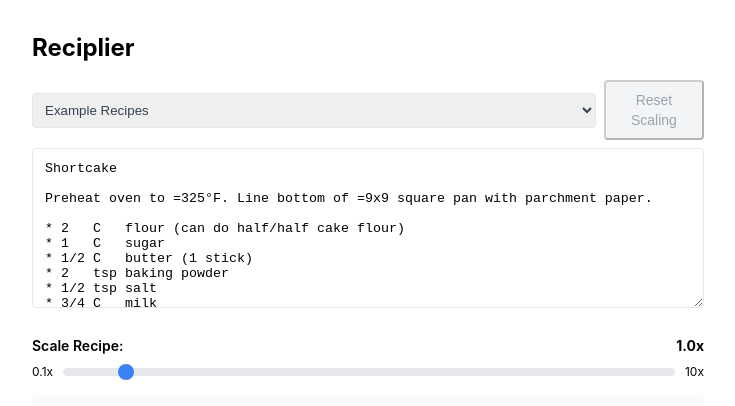
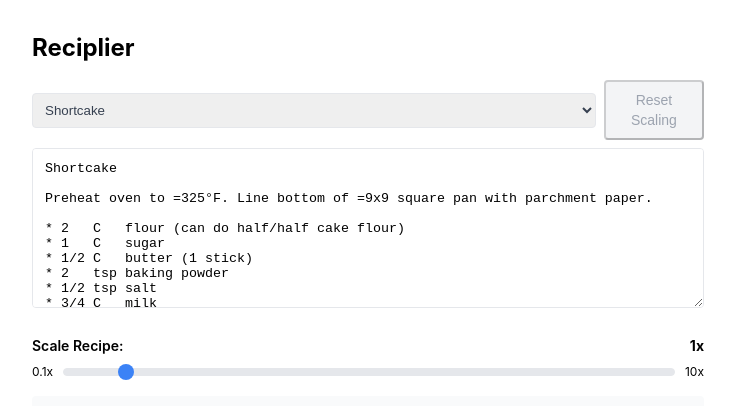
Before and after one commit to dreeves/reciplier, a React (Create React App) app: page / in a window 1280 px wide. Shown: the top 406 px of the page, without its empty margins (272-1007 px from the left). Built offline with nearby package versions, Linux system fonts and the light colour scheme.

Commit message:
Improve dropdown and scale number decimal places

```diff
--- a/src/Reciplier.js
+++ b/src/Reciplier.js
@@ -1,5 +1,17 @@
 import React, { useState, useEffect } from 'react';
 import styles from './Reciplier.module.css'; // Import the CSS module
+
+// Helper function to format numbers for display
+const formatDisplayNumber = (num) => {
+  if (typeof num !== 'number' || isNaN(num)) {
+    return ''; // Or some other placeholder for invalid numbers
+  }
+  let formatted = num.toFixed(4).replace(/\.?0+$/, '');
+  if (formatted.endsWith('.')) {
+    formatted = formatted.slice(0, -1);
+  }
+  return formatted;
+};
 
 const RecipeScaler = () => {
   const [recipeText, setRecipeText] = useState('');
@@ -8,27 +20,7 @@ const RecipeScaler = () => {
   const [scalingFactor, setScalingFactor] = useState(1);
   const [activeField, setActiveField] = useState(null);
   const [editingValue, setEditingValue] = useState('');
-
-  // Default recipe and examples
-  const defaultRecipe = `Shortcake
-
-Preheat oven to =325°F. Line bottom of =9x9 square pan with parchment paper.
-
-* 2   C   flour (can do half/half cake flour)
-* 1   C   sugar
-* 1/2 C   butter (1 stick)
-* 2   tsp baking powder
-* 1/2 tsp salt
-* 3/4 C   milk
-* 1   tsp vanilla
-
-Mix together dry ingredients. Add cold butter cut up into pieces and then cut into the flour as for making pastry, until it resembles coarse crumbs.
-
-Add milk and vanilla and mix well.
-
-Pour into the prepared cake pan, spread evenly.
-
-Bake =30 to =40 minutes @ =325°F`;
+  const [currentExampleKey, setCurrentExampleKey] = useState("Shortcake"); // To track selected example
 
 // Pancakes (according to Claude)
 //
@@ -47,7 +39,26 @@ Bake =30 to =40 minutes @ =325°F`;
 
   // Example recipes
   const exampleRecipes = {
-    "": "",
+    "Shortcake": `\
+Shortcake
+
+Preheat oven to =325°F. Line bottom of =9x9 square pan with parchment paper.
+
+* 2   C   flour (can do half/half cake flour)
+* 1   C   sugar
+* 1/2 C   butter (1 stick)
+* 2   tsp baking powder
+* 1/2 tsp salt
+* 3/4 C   milk
+* 1   tsp vanilla
+
+Mix together dry ingredients. Add cold butter cut up into pieces and then cut into the flour as for making pastry, until it resembles coarse crumbs.
+
+Add milk and vanilla and mix well.
+
+Pour into the prepared cake pan, spread evenly.
+
+Bake =30 to =40 minutes @ =325°F`,
     "Soule-Reeves Crepes": `\
 * eggs: 12 large ones
 * milk: 5.333 cups (1.2618 liters or 1300 grams)
@@ -73,15 +84,18 @@ Turn to Stir Speed. Gradually add baking soda, salt, and flour to sugar mixture
 
 Drop rounded teaspoonfuls onto greased baking sheets, about =2 inches apart. Bake at =375 F for =10 to =12 minutes. Remove from backing sheets *immediately* and cool on wire racks.
 
-Yield: 54 cookies, =117 cal (=17g carb) per cookie.`
+Yield: 54 cookies, =117 cal (=17g carb) per cookie.`,
+    "Blank": "",
   };
 
   // Set default recipe on initial load
   useEffect(() => {
-    if (!recipeText && defaultRecipe) {
-      setRecipeText(defaultRecipe);
+    // Load Shortcake by default
+    if (!recipeText && exampleRecipes["Shortcake"]) { // Check if Shortcake exists
+      setRecipeText(exampleRecipes["Shortcake"]);
+      setCurrentExampleKey("Shortcake");
     }
-  }, []);
+  }, []); // Empty dependency array means this runs once on mount
 
   // Helper function to convert fraction strings to decimal
   const parseFraction = (fractionStr) => {
@@ -97,11 +111,16 @@ Yield: 54 cookies, =117 cal (=17g carb) per cookie.`
     if (!recipeText.trim()) {
       setParsedRecipe([]);
       setOriginalValues([]);
+      // If recipeText is blank, update dropdown to show "Blank" or placeholder
+      const blankKey = Object.keys(exampleRecipes).find(key => exampleRecipes[key] === recipeText.trim());
+      if (blankKey) {
+        setCurrentExampleKey(blankKey);
+      } else {
+        setCurrentExampleKey(""); // Set to placeholder if custom text not matching "Blank"
+      }
       return;
     }
 
-    // Regular expression to find numbers (including fractions like 1/4) and numbers with = prefix
-    // First group is the optional '=' prefix, second group is the number
     const numberRegex = /(?:(\=)?)(\d+(?:\.\d+)?(?:\/\d+)?)/g;
 
     const lines = recipeText.split('\n');
@@ -119,7 +138,6 @@ Yield: 54 cookies, =117 cal (=17g carb) per cookie.`
       let match;
       let matchIndex = 0;
 
-      // Use exec for better control over capturing groups
       const regex = new RegExp(numberRegex);
       while ((match = regex.exec(line)) !== null) {
         const fullMatch = match[0];
@@ -128,7 +146,6 @@ Yield: 54 cookies, =117 cal (=17g carb) per cookie.`
         const startPos = match.index;
         const isConstant = equalsPrefix === '=';
 
-        // Add text before the number
         if (startPos > lastIndex) {
           segments.push({
             text: line.substring(lastIndex, startPos),
@@ -136,18 +153,15 @@ Yield: 54 cookies, =117 cal (=17g carb) per cookie.`
           });
         }
 
-        // Handle the number (either as editable field or constant)
         const value = parseFraction(numberStr);
         if (!isNaN(value)) {
           if (isConstant) {
-            // Constant value (non-scaling) - render as text with the equals sign removed
             segments.push({
               text: numberStr,
               isNumber: false,
               isConstant: true
             });
           } else {
-            // Regular scaling number - make it editable
             const id = `num-${lineIndex}-${matchIndex}`;
             segments.push({
               id,
@@ -159,7 +173,6 @@ Yield: 54 cookies, =117 cal (=17g carb) per cookie.`
             original.push(value);
           }
         } else {
-          // Not a valid number - render as text
           segments.push({
             text: fullMatch,
             isNumber: false
@@ -170,7 +183,6 @@ Yield: 54 cookies, =117 cal (=17g carb) per cookie.`
         matchIndex++;
       }
 
-      // Add any remaining text after the last number
       if (lastIndex < line.length) {
         segments.push({
           text: line.substring(lastIndex),
@@ -188,24 +200,27 @@ Yield: 54 cookies, =117 cal (=17g carb) per cookie.`
     setParsedRecipe(parsedLines);
     setOriginalValues(original);
     setScalingFactor(1);
+
+    let matchingKey = "";
+    for (const key in exampleRecipes) {
+      if (exampleRecipes[key] === recipeText) {
+        matchingKey = key;
+        break;
+      }
+    }
+    setCurrentExampleKey(matchingKey);
+
   }, [recipeText]);
 
   // Focus handler for input fields
   const handleFocus = (segmentId, value) => {
     setActiveField(segmentId);
-    //setEditingValue(value.toString());
-    // Format the value to a maximum of 4 decimal places for editing
-    let formattedValue = value.toFixed(4).replace(/\.?0+$/, '');
-    if (formattedValue.endsWith('.')) {
-      formattedValue = formattedValue.slice(0, -1);
-    }
-    setEditingValue(formattedValue);
+    setEditingValue(formatDisplayNumber(value)); // Use helper
   };
 
   // Blur handler for input fields
   const handleBlur = () => {
     if (activeField && editingValue) {
-      // Apply the edit when leaving the field
       const numValue = parseFloat(editingValue);
       if (!isNaN(numValue) && numValue > 0) {
         handleNumberChange(activeField, numValue);
@@ -231,11 +246,9 @@ Yield: 54 cookies, =117 cal (=17g carb) per cookie.`
     const numValue = parseFloat(newValue);
     if (isNaN(numValue) || numValue <= 0) return;
 
-    // Find the original value of this number to calculate scaling factor
     let originalIndex = -1;
     let originalValue = 0;
 
-    // Find the segment in our parsed recipe
     for (const line of parsedRecipe) {
       for (const segment of line.segments) {
         if (segment.id === segmentId) {
@@ -246,10 +259,36 @@ Yield: 54 cookies, =117 cal (=17g carb) per cookie.`
       if (originalIndex !== -1) break;
     }
 
-    if (originalIndex === -1) return;
+    if (originalIndex === -1 || originalIndex >= originalValues.length) return; // Added boundary check
     originalValue = originalValues[originalIndex];
 
-    // Calculate new scaling factor
+    if (originalValue === 0 && numValue !== 0) { // Avoid division by zero if original is 0 but new is not
+        // Decide how to handle this case, e.g., set scaling factor to a default or based on other numbers
+        // For now, let's just prevent division by zero and not scale
+        console.warn("Original value is 0, cannot calculate scaling factor.");
+        // Optionally, update the specific number directly without scaling others
+        // This part needs careful consideration based on desired behavior
+        const newParsedRecipe = parsedRecipe.map(line => ({
+            ...line,
+            segments: line.segments.map(seg => {
+                if (seg.id === segmentId) {
+                    return { ...seg, value: numValue }; // Directly update value
+                }
+                return seg;
+            })
+        }));
+        setParsedRecipe(newParsedRecipe);
+        // Update originalValues as well if this change should be the new base
+        const newOriginalValues = [...originalValues];
+        newOriginalValues[originalIndex] = numValue;
+        setOriginalValues(newOriginalValues);
+        return;
+    } else if (originalValue === 0 && numValue === 0) {
+        // If both are zero, scaling factor remains unchanged (or 1 if it was reset)
+        return;
+    }
+
+
     const newScalingFactor = numValue / originalValue;
     setScalingFactor(newScalingFactor);
   };
@@ -261,8 +300,11 @@ Yield: 54 cookies, =117 cal (=17g carb) per cookie.`
 
   // Load example recipe
   const handleExampleChange = (e) => {
-    const selectedRecipe = e.target.value;
-    setRecipeText(exampleRecipes[selectedRecipe]);
+    const selectedKey = e.target.value;
+    setCurrentExampleKey(selectedKey);
+    if (exampleRecipes.hasOwnProperty(selectedKey)) {
+      setRecipeText(exampleRecipes[selectedKey]);
+    }
   };
 
   // Render a number field, handling active editing state
@@ -270,17 +312,11 @@ Yield: 54 cookies, =117 cal (=17g carb) per cookie.`
     const scaledValue = segment.value * scalingFactor;
     const isActive = activeField === segment.id;
 
-    // Display the editing value if this field is active, otherwise format the scaled value
     let displayValue;
     if (isActive) {
       displayValue = editingValue;
     } else {
-      // Simply use toFixed(4) - it will always limit to exactly 4 decimal places
-      displayValue = scaledValue.toFixed(4).replace(/\.?0+$/, '');
-      // If we ended up with just a decimal point at the end, remove it
-      if (displayValue.endsWith('.')) {
-        displayValue = displayValue.slice(0, -1);
-      }
+      displayValue = formatDisplayNumber(scaledValue); // Use helper
     }
 
     return (
@@ -311,18 +347,21 @@ Yield: 54 cookies, =117 cal (=17g carb) per cookie.`
         <div className={`${styles.flex} ${styles['justify-between']} ${styles['items-center']} ${styles['mb-2']}`}>
           <select
             onChange={handleExampleChange}
+            value={currentExampleKey}
             className={`${styles['p-2']} ${styles.border} ${styles.rounded} ${styles['text-gray-700']}`}
-            value=""
           >
-            <option value="">Example Recipes</option>
-            <option value="Soule-Reeves Crepes">Soule-Reeves Crepes</option>
-            <option value="Camelot Chocolate Chip Cookies">Chocolate Chip Cookies</option>
+            {currentExampleKey === "" && <option value="" disabled>Example Recipes</option>}
+            {Object.keys(exampleRecipes).map(key => (
+              <option key={key} value={key}>
+                {key === "Blank" ? "Blank -- paste any recipe below!" : key}
+              </option>
+            ))}
           </select>
 
           <button
             onClick={resetScaling}
             className={`${styles['text-sm']} ${styles['px-3']} ${styles['py-2']} ${styles.rounded} ${styles['ml-2']} ${styles['bg-gray-100']} ${styles['hover:bg-gray-200']} ${styles['text-gray-800']}`}
-            disabled={scalingFactor === 1}
+            disabled={scalingFactor === 1 && currentExampleKey !== "" && exampleRecipes[currentExampleKey] === recipeText}
           >
             Reset Scaling
           </button>
@@ -338,7 +377,8 @@ Yield: 54 cookies, =117 cal (=17g carb) per cookie.`
       <div className={styles['mb-4']}>
         <div className={`${styles.flex} ${styles['items-center']} ${styles['justify-between']} ${styles['mb-2']}`}>
           <span className={`${styles['text-sm']} ${styles['font-medium']}`}>Scale Recipe:</span>
-          <span className={`${styles['text-sm']} ${styles['font-bold']}`}>{scalingFactor.toFixed(1)}x</span>
+          {/* Use the helper function for scalingFactor display */}
+          <span className={`${styles['text-sm']} ${styles['font-bold']}`}>{formatDisplayNumber(scalingFactor)}x</span>
         </div>
         <div className={`${styles.flex} ${styles['items-center']}`}>
           <span className={`${styles['text-xs']} ${styles['mr-2']}`}>0.1x</span>
```
